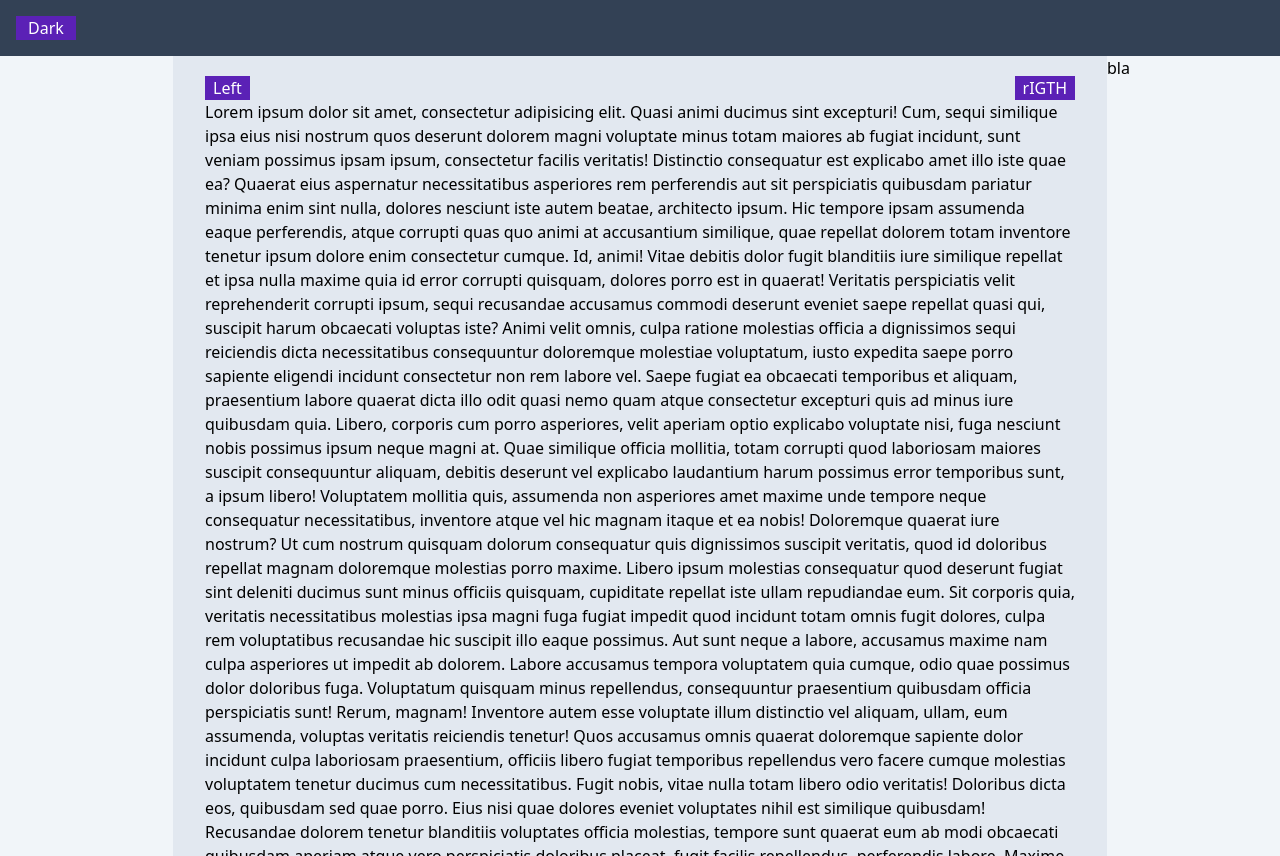
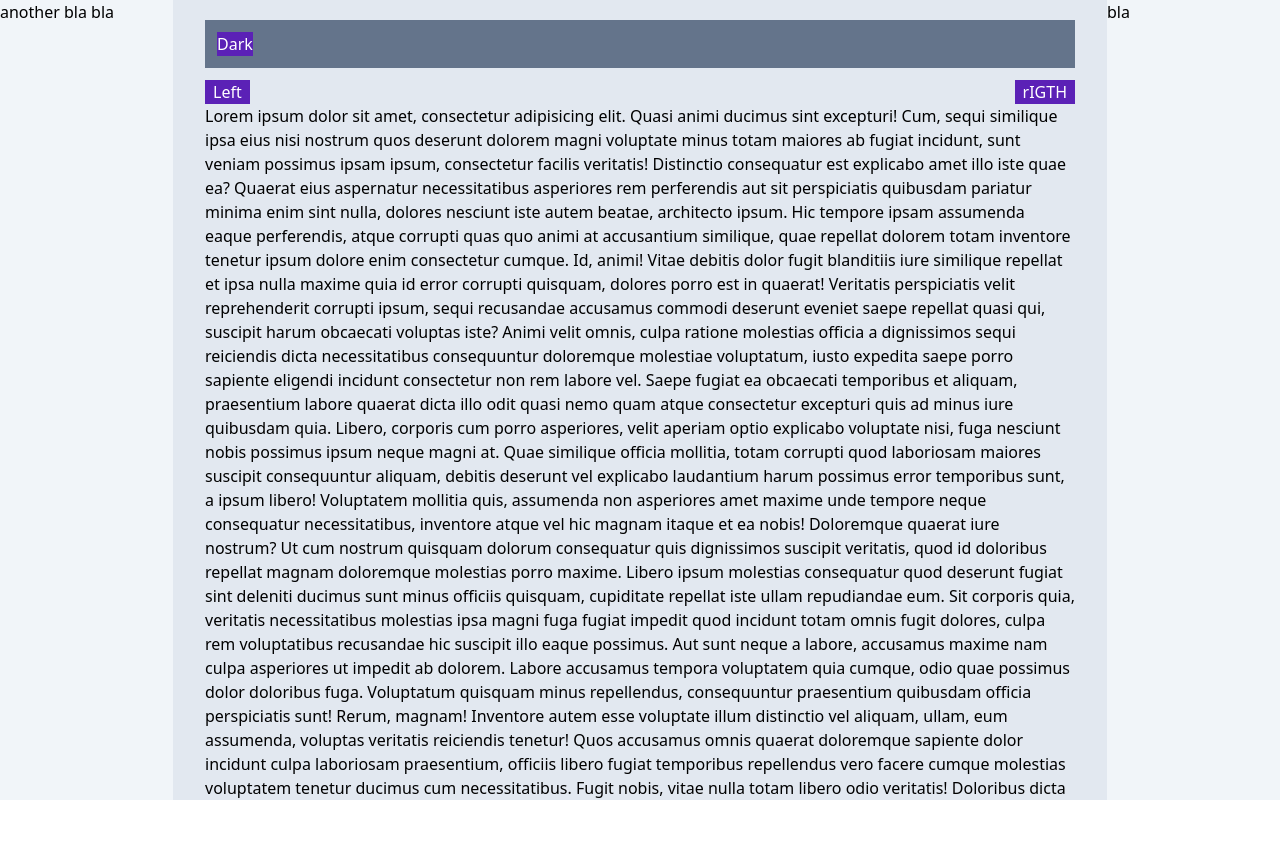
Before and after one commit to VitaliiDmytriv/TodoApp, a React (Vite) app: page / in a window 1280 px wide. After the commit the page ends 800 px from the top, so only its background shows below. Built offline with nearby package versions, Linux system fonts and the light colour scheme.

Commit message:
Side bar css done

```diff
--- a/src/App.tsx
+++ b/src/App.tsx
@@ -37,12 +37,6 @@ function App() {
 
     return (
         <main className={`${isDarkMode} h-full bg-slate-700`}>
-            <button
-                onClick={handleChangeTheme}
-                className="bg-lightPurple dark:bg-darkPurple m-4 px-3 text-white"
-            >
-                {isDark ? "Light" : "Dark"}
-            </button>
             {isActive && (
                 <div
                     onClick={CloseSideBar}
@@ -54,9 +48,19 @@ function App() {
                     onClick={(e) => e.stopPropagation()}
                     className={` ${
                         isLeftBar && "translate-x-0"
-                    } h-full bg-lightSecond dark:bg-darkSecond w-200px absolute transition-all -translate-x-full z-50 desktop:translate-x-0 desktop:static desktop:w-auto`}
-                ></aside>
-                <section className="px-8 pt-5 pb-16">
+                    } h-full bg-lightSecond dark:bg-darkSecond w-200px fixed transition-all left-0 top-0 -translate-x-full z-50 desktop:translate-x-0  desktop:w-13%`}
+                >
+                    another bla bla
+                </aside>
+                <section className="px-8 pt-5 pb-16 col-start-2 ">
+                    <div className="mb-3 p-3 bg-slate-500">
+                        <button
+                            onClick={handleChangeTheme}
+                            className="bg-lightPurple dark:bg-darkPurple  text-white"
+                        >
+                            {isDark ? "Light" : "Dark"}
+                        </button>
+                    </div>
                     <div className="flex justify-between">
                         <button
                             onClick={() => ShowSideBar("left")}
@@ -264,7 +268,7 @@ function App() {
                 <aside
                     className={` ${
                         isRigthBar && "-translate-x-0"
-                    } h-full bg-lightSecond dark:bg-darkSecond w-200px absolute translate-x-full right-0 top-0 transition-all z-50 desktop:translate-x-0 desktop:static desktop:w-auto`}
+                    } h-full bg-lightSecond dark:bg-darkSecond w-200px fixed translate-x-full right-0 top-0 transition-all z-50 desktop:translate-x-0 desktop:w-13%`}
                 >
                     <div>bla</div>
                 </aside>
--- a/tailwind.config.js
+++ b/tailwind.config.js
@@ -23,7 +23,6 @@ export default {
 
         screens: {
             desktop: "80rem",
-            // upToDesktop: { max: "80rem" },
         },
     },
     plugins: [],
```
